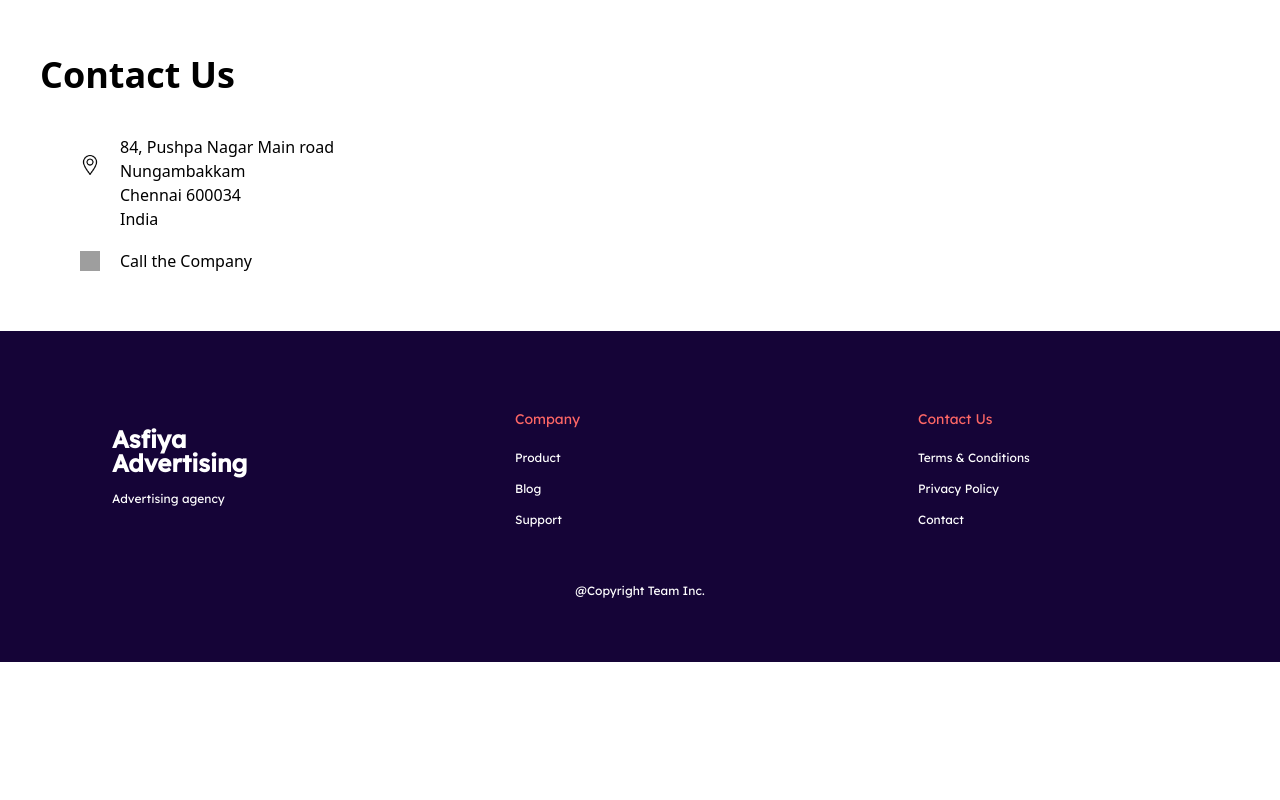
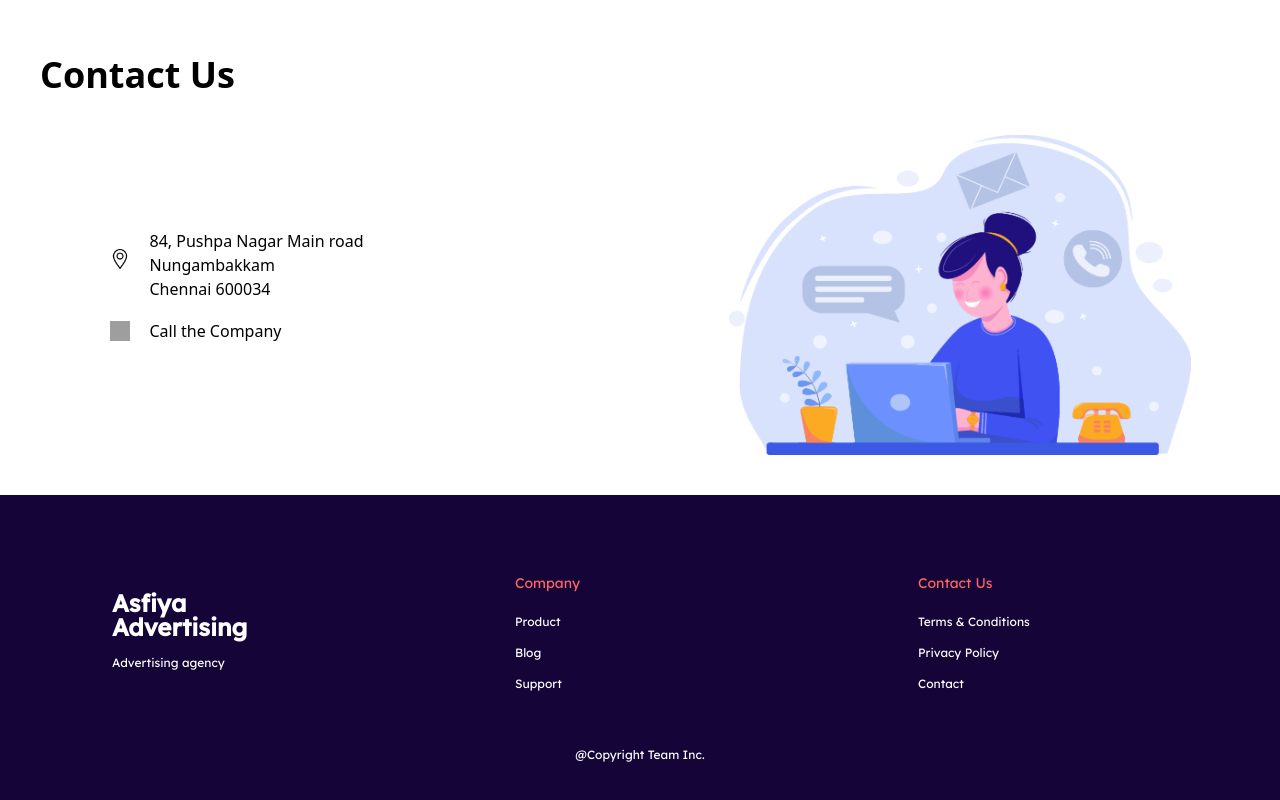
Before and after one commit to shivag46/asfiya_advertising, a React (Create React App) app: page / in a window 1280 px wide. Shown: the part 2758-3558 px from the top of the page. Before the commit the page ends 3420 px from the top, so only its background shows below. Built offline with nearby package versions, Linux system fonts and the light colour scheme; grey boxes are pictures that could not be loaded.

Commit message:
Added contact image

```diff
--- a/src/pages/contacts/Contact.js
+++ b/src/pages/contacts/Contact.js
@@ -7,7 +7,6 @@ function AddressCard(){
                     <p>84, Pushpa Nagar Main road</p>
                     <p>Nungambakkam</p>
                     <p>Chennai 600034</p>
-                    <p>India</p>
                 </div>
             </div>
             <div className="flex flex-col">
@@ -26,11 +25,12 @@ function Contact(){
             <div className=" text-start text-4xl font-extrabold mt-5 mb-10">
                 Contact Us
             </div>
-            <div className=" flex justify-between items-center px-5">
+            <div className=" flex items-center px-5 justify-around">
                 <AddressCard />
+                <img src={require("../../assets/contact us.png")}  style={{height:"320px",width:"462px"}}/>
             </div>
         </div>
     )
 }
-
+//2000 1400
 export default Contact;
```
